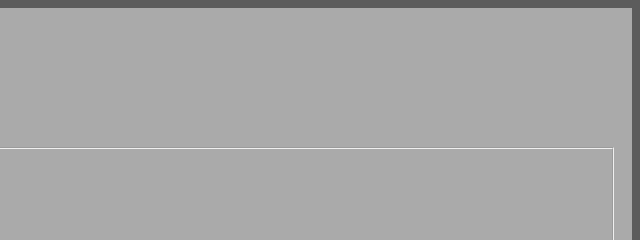
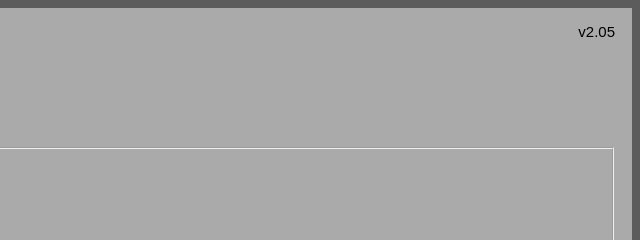
Before and after one commit to AlexDnp/testWiFi, a plain HTML site: page index.html in a window 1280 px wide. Shown: the top 240 px of the page, 640-1280 px from the left. Drawn offline with Linux system fonts and the light colour scheme.

Commit message:
add vers

```diff
--- a/index.html
+++ b/index.html
@@ -287,6 +287,7 @@
 
   <div class="container">
     <button class="" id="connectBLE" type="button" style=" width: 150px;">Подключить</button>
+    <label for="connectBLE" style="position: fixed; right: 20px; font-size: 15px;">v2.05</label>
     <fieldset id="main" style="border: hidden;" disabled>
       <span id="sm" style="font-size: 25px; color: red; visibility: true;">&#10040;</span>
       <img id="imgfan" style="visibility: hidden;" alt=""
```
